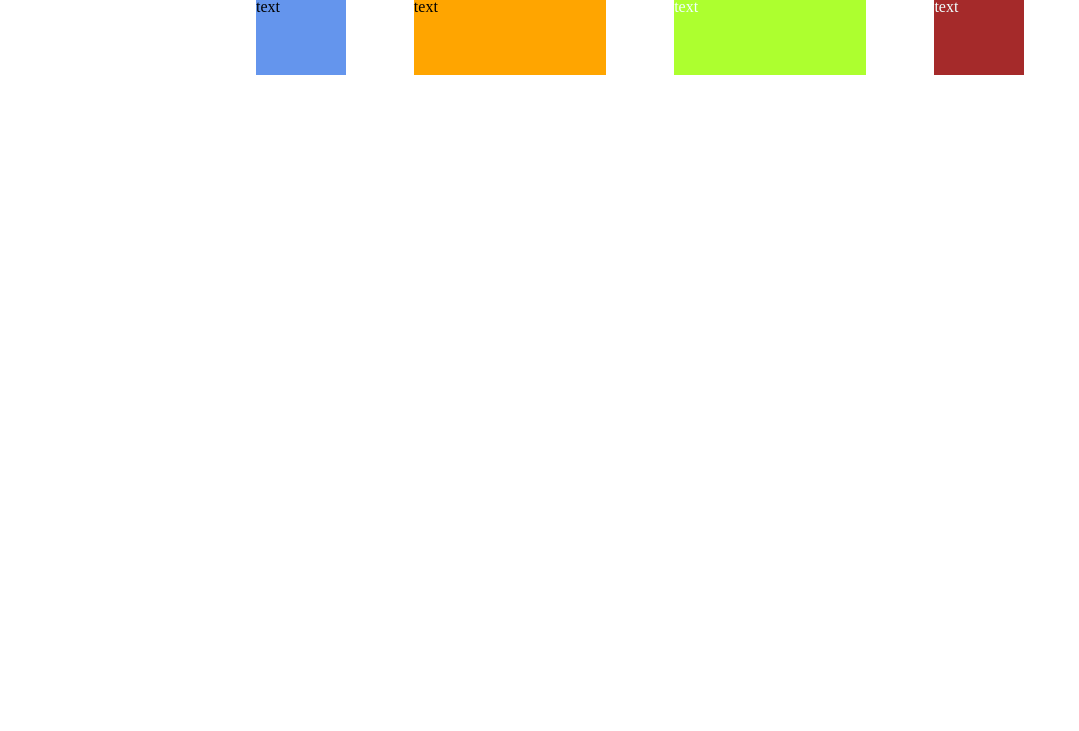
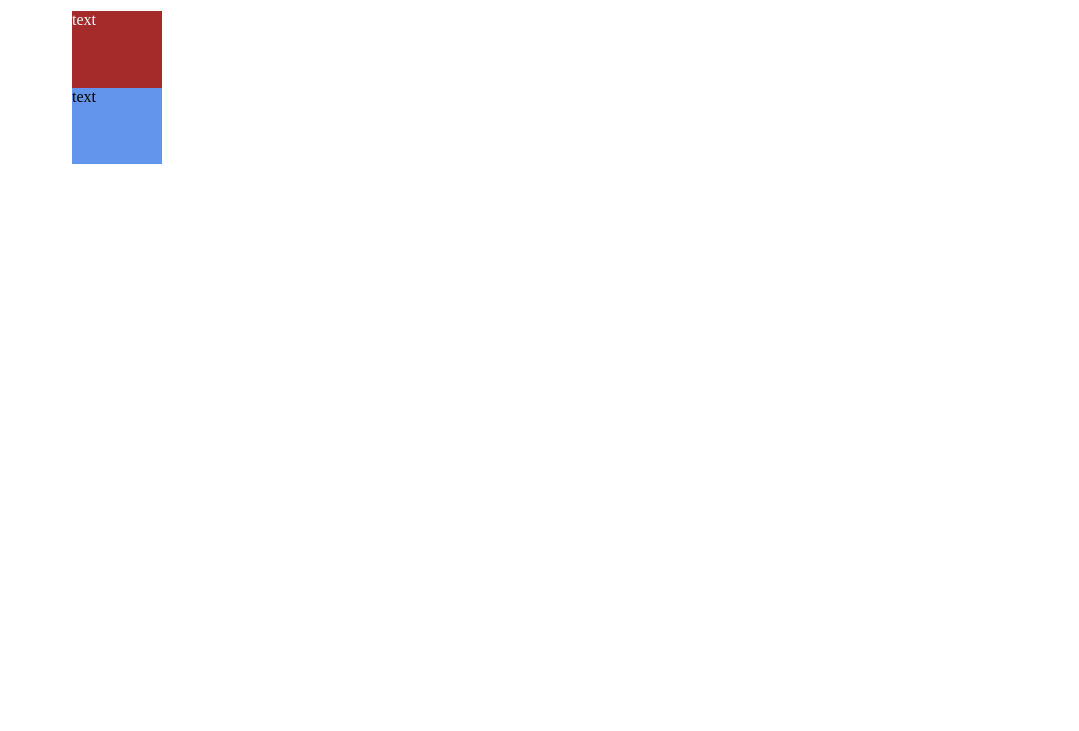
Before and after one commit to YuzhakovAleksei/web_project, a plain HTML site: page git_test/index.html in a window 1280 px wide. Shown: the part 69-800 px from the top of the page, without its empty margins (0-1079 px from the left). Drawn offline with Linux system fonts and the light colour scheme.

Commit message:
return master

```diff
--- a/git_test/css/styles.css
+++ b/git_test/css/styles.css
@@ -5,8 +5,6 @@
 }
 
 .container {
-  display: flex;
-  justify-content: space-between;
   padding-left: 5vw;
   padding-right: 5vw;
 }
@@ -18,19 +16,6 @@
   background-color: cornflowerblue;
 }
 
-.midleft-panel {
-  width: 15vw;
-  height: 6vw;
-  background-color: orange;
-}
-
-.midright-panel {
-  width: 15vw;
-  height: 6vw;
-  color: azure;
-  background-color: greenyellow;
-}
-
 .right-panel {
   width: 7vw;
   height: 6vw;
--- a/git_test/index.html
+++ b/git_test/index.html
@@ -8,15 +8,10 @@
   <title>Web project</title>
 </head>
 <body>
-  <section class="main-section">
-    <h1>Main page</h1>
-    <div class="container">
-      <div class="left-panel">text</div>
-      <div class="midleft-panel">text</div>
-      <div class="midright-panel">text</div>
-      <div class="right-panel">text</div>
-    </div>
-  </section>
-
+  <h1>Main page</h1>
+  <div class="container">
+    <div class="right-panel">text</div>
+    <div class="left-panel">text</div>
+  </div>
 </body>
 </html>
```
